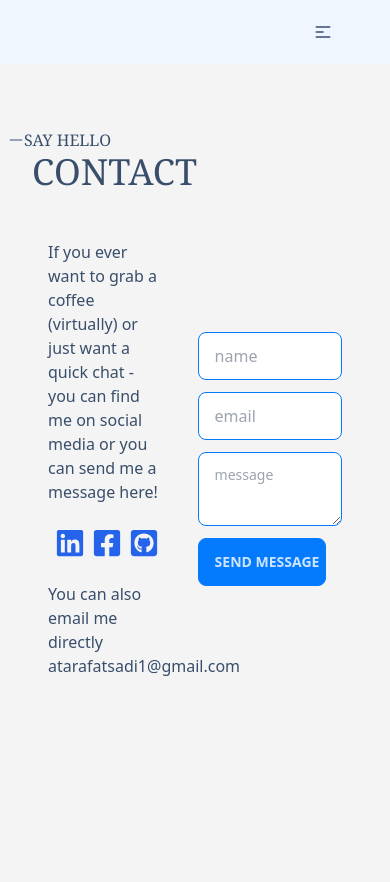
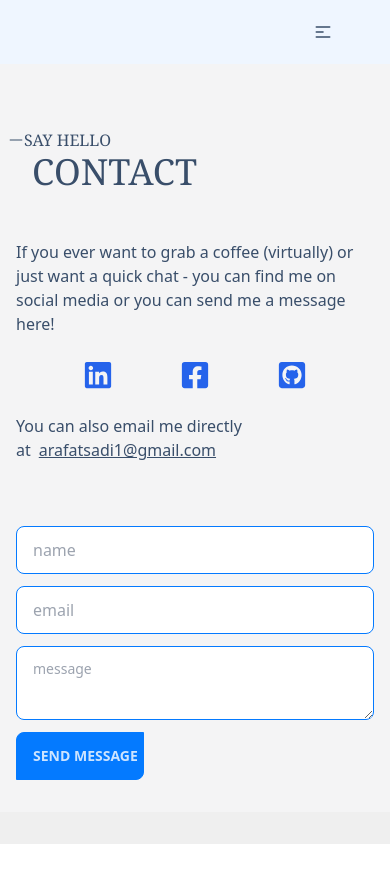
Before and after one commit to ArafatSadi1/my-portfolio, a React (Create React App) app: page /contact in a window 390 px wide. Shown: the top 882 px of the page. After the commit the page ends 844 px from the top, so only its background shows below. Built offline with nearby package versions, Linux system fonts and the light colour scheme.

Commit message:
some design implement

```diff
--- a/src/routes/Contact.js
+++ b/src/routes/Contact.js
@@ -41,7 +41,7 @@ export const Contact = () => {
   };
 
   return (
-    <div className="bg-zinc-100 h-screen">
+    <div className="bg-zinc-100 h-full lg:h-screen">
       <p className="font-serif pt-16 ml-2 flex items-center uppercase">
         <span>
           <AiOutlineLine />
@@ -51,31 +51,31 @@ export const Contact = () => {
       <h2 className="text-left text-4xl ml-8 pb-12 font-serif uppercase">
         Contact
       </h2>
-      <div className="flex items-center justify-center gap-8 px-12">
-        <div className="w-2/5">
+      <div className="flex lg:flex-row flex-col items-center justify-center gap-8 px-4 lg:px-12">
+        <div className="w-full lg:w-2/5">
           <p>
             If you ever want to grab a coffee (virtually) or just want a quick
             chat - you can find me on social media or you can send me a message
             here!
           </p>
           <div className="flex items-center justify-evenly my-6">
-            <button className="text-3xl text-blue-600" onClick={handleLinkedIn}>
+            <button className="text-3xl text-blue-600 hover:text-blue-700" onClick={handleLinkedIn}>
               <FaLinkedin />
             </button>
-            <button className="text-3xl text-blue-600" onClick={handleFb}>
+            <button className="text-3xl text-blue-600 hover:text-blue-700" onClick={handleFb}>
               <FaFacebookSquare />
             </button>
-            <button className="text-3xl text-blue-600" onClick={handleGithub}>
+            <button className="text-3xl text-blue-600 hover:text-blue-700" onClick={handleGithub}>
               <FaGithubSquare />
             </button>
           </div>
           <p>
             You can also email me directly at
-            <a href="mailto:arafatsadi1@gmail.com">arafatsadi1@gmail.com</a>
+            <a href="mailto:arafatsadi1@gmail.com" className="underline hover:underline-offset-4 ml-2">arafatsadi1@gmail.com</a>
           </p>
         </div>
         <form
-          className="flex flex-col gap-3 w-1/2 mx-auto"
+          className="flex flex-col gap-3 w-full lg:w-1/2 mx-auto py-8 lg:py-0"
           ref={form}
           onSubmit={sendEmail}
         >
@@ -99,7 +99,7 @@ export const Contact = () => {
           <input
             type="submit"
             value="Send message"
-            className="btn btn-primary w-32"
+            className="btn btn-primary w-32 rounded-tr-none rounded-bl-none"
           />
         </form>
       </div>
--- a/src/routes/Home.js
+++ b/src/routes/Home.js
@@ -24,10 +24,10 @@ const Home = () => {
             A multidisciplinary developer and designer (sometimes) with a
             passion for creating engaging, entertaining user experiences.
           </p>
-          <button onClick={handleResume} class="btn btn-primary">
+          <button onClick={handleResume} class="btn btn-primary rounded-tr-none rounded-bl-none">
           Download Resume
         </button>
-        <button class="btn btn-outline btn-secondary ml-3">Contact</button>
+        <button class="btn btn-outline btn-secondary ml-3 rounded-tr-none rounded-bl-none">Contact</button>
         </div>
       </div>
       <Projects></Projects>
--- a/src/routes/Project.js
+++ b/src/routes/Project.js
@@ -5,7 +5,7 @@ import { Link } from "react-router-dom";
 const Project = ({ project }) => {
     const {_id, picture, name, about} = project;
   return (
-    <div class="card card-compact w-88 lg:w-96 bg-zinc-100 shadow-xl lg:m-0 m-8">
+    <div class="card card-compact w-88 lg:w-96 bg-zinc-100 shadow-xl lg:m-0 m-8 rounded-tr-none rounded-bl-none">
       <figure>
         <img
           src={picture}
@@ -16,7 +16,7 @@ const Project = ({ project }) => {
         <h2 class="card-title">{name}</h2>
         <p>{about}</p>
         <div class="card-actions justify-end">
-          <Link to={`/projectDetails/${_id}`} class="btn btn-primary">See Details</Link>
+          <Link to={`/projectDetails/${_id}`} class="btn btn-primary rounded-tr-none rounded-bl-none">See Details</Link>
         </div>
       </div>
     </div>
--- a/src/routes/Skills.js
+++ b/src/routes/Skills.js
@@ -9,7 +9,7 @@ import { AiOutlineLine } from "react-icons/ai";
 
 const Skills = () => {
   return (
-    <div className="pb-16 w-full bg-blue-50">
+    <div className="w-full bg-blue-50">
       <p className="font-serif pt-16 ml-2 flex items-center uppercase">
         <span>
           <AiOutlineLine />
@@ -17,7 +17,7 @@ const Skills = () => {
         Checkout out my
       </p>
       <h2 className="text-left text-4xl ml-8 pb-12 font-serif uppercase">Skills</h2>
-      <div className="w-full lg:w-3/5 mx-auto">
+      <div className="w-1/2 mx-auto pb-16 lg:w-3/5">
         <div class="stats stats-vertical lg:stats-horizontal shadow">
           <div class="stat">
             <div class="stat-title font-semibold text-lg text-center mb-2">
```
